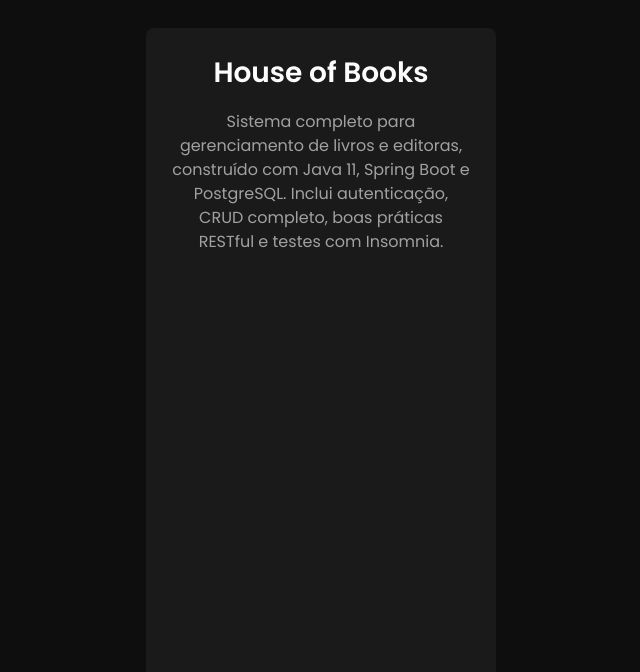
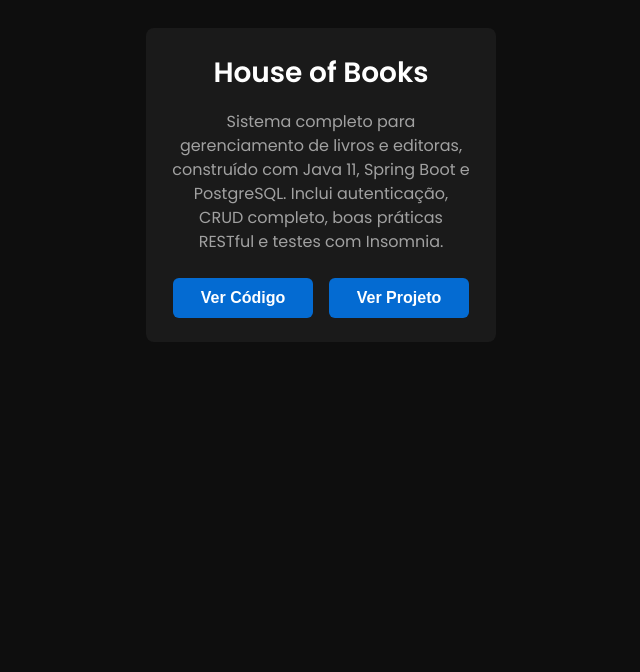
Before and after one commit to juniorapeles/portifolio-eli-francisco, a Next.js app: page / in a window 1280 px wide. Shown: the part 948-1620 px from the top of the page, without its empty margins (319-959 px from the left). Built offline with nearby package versions, Linux system fonts and the light colour scheme.

Commit message:
Fix: Ajustei o card de projetos, testa por conta da classe

```diff
--- a/src/app/components/Projects/Projects.module.scss
+++ b/src/app/components/Projects/Projects.module.scss
@@ -78,7 +78,7 @@
     }
   }
 }
-.container {
+.alignCenterCard {
   display: flex;
   flex-wrap: wrap;
   gap: 1.5rem; /* espaço entre cards */
--- a/src/app/page.tsx
+++ b/src/app/page.tsx
@@ -17,16 +17,21 @@
           <Hero />
         </section>
 
-      <section id="projetos" className={styles.container}>
+      <section id="projetos" style={{
+          display: 'flex',
+          justifyContent: 'center',
+          alignItems: 'flex-start'
+        }}>
         <Projects
           title="House of Books"
           description="Sistema completo para gerenciamento de livros e editoras, construído com Java 11, Spring Boot e PostgreSQL. Inclui autenticação, CRUD completo, boas práticas RESTful e testes com Insomnia."
           codeLink="https://github.com/juniorapeles/House-Of-Books"
           projectLink="https://library.juniorapeles.xyz/"
         />
+
       </section>
 
-        <section id="sobre">
+        <section id="sobre" >
           <About />
         </section>
 
```
Also changed, not shown: 1 other file (tests, documents, lock files or other folders).
